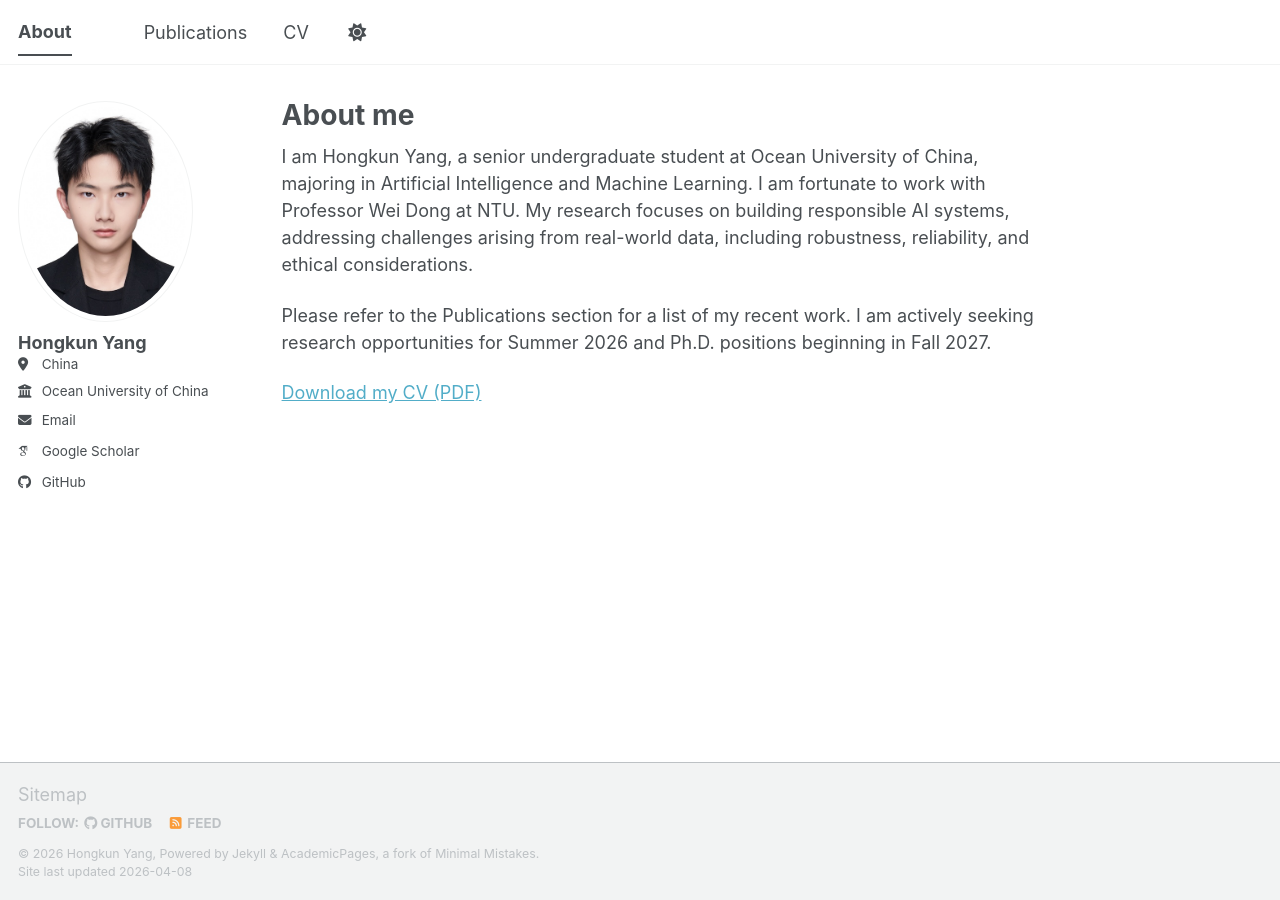
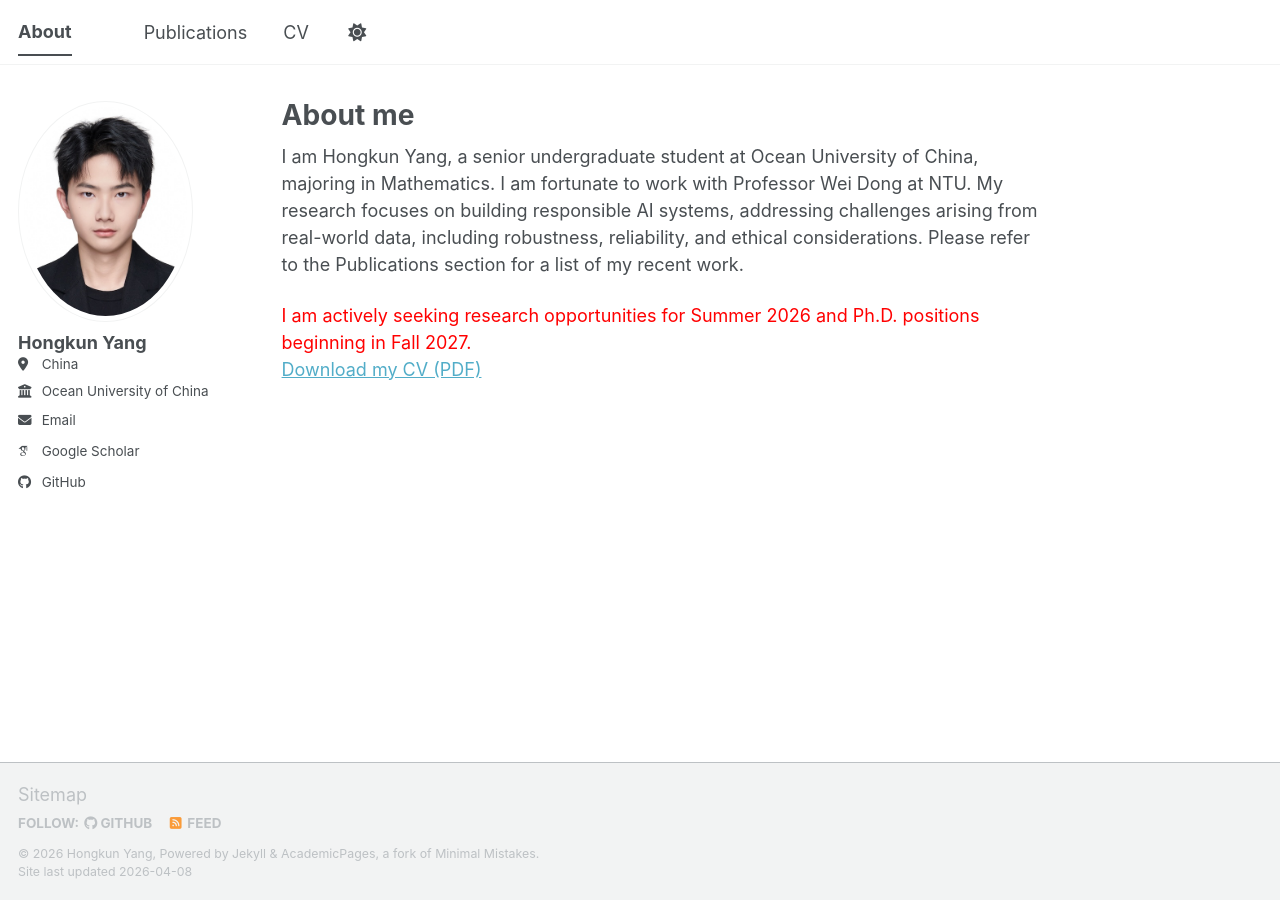
Before and after one commit to CharlesYang-CN/hongkunyang, a Jekyll site: the page built from _pages/about.md, in a window 1280 px wide. Built offline with Jekyll 4.4.1, drawn with Linux system fonts in a browser that asks for light colours; some web fonts are replaced; a script bundle is joined from its source files by our own code; library files that are not in the unit come from our copies.

Commit message:
Revise about section with updated major and CV link
Updated academic background and added emphasis on research opportunities.

```diff
--- a/_pages/about.md
+++ b/_pages/about.md
@@ -7,9 +7,9 @@ redirect_from:
   - /about.html
 ---
 
-I am Hongkun Yang, a senior undergraduate student at Ocean University of China, majoring in Artificial Intelligence and Machine Learning. I am fortunate to work with Professor Wei Dong at NTU. My research focuses on building responsible AI systems, addressing challenges arising from real-world data, including robustness, reliability, and ethical considerations.
+I am Hongkun Yang, a senior undergraduate student at Ocean University of China, majoring in Mathematics. I am fortunate to work with Professor Wei Dong at NTU. My research focuses on building responsible AI systems, addressing challenges arising from real-world data, including robustness, reliability, and ethical considerations. Please refer to the Publications section for a list of my recent work.
 
-Please refer to the Publications section for a list of my recent work. I am actively seeking research opportunities for Summer 2026 and Ph.D. positions beginning in Fall 2027.
+<font color="red">I am actively seeking research opportunities for Summer 2026 and Ph.D. positions beginning in Fall 2027.</font>
 
 [Download my CV (PDF)]({{ base_path }}/hongkunyang/files/cv.pdf)
 
```
